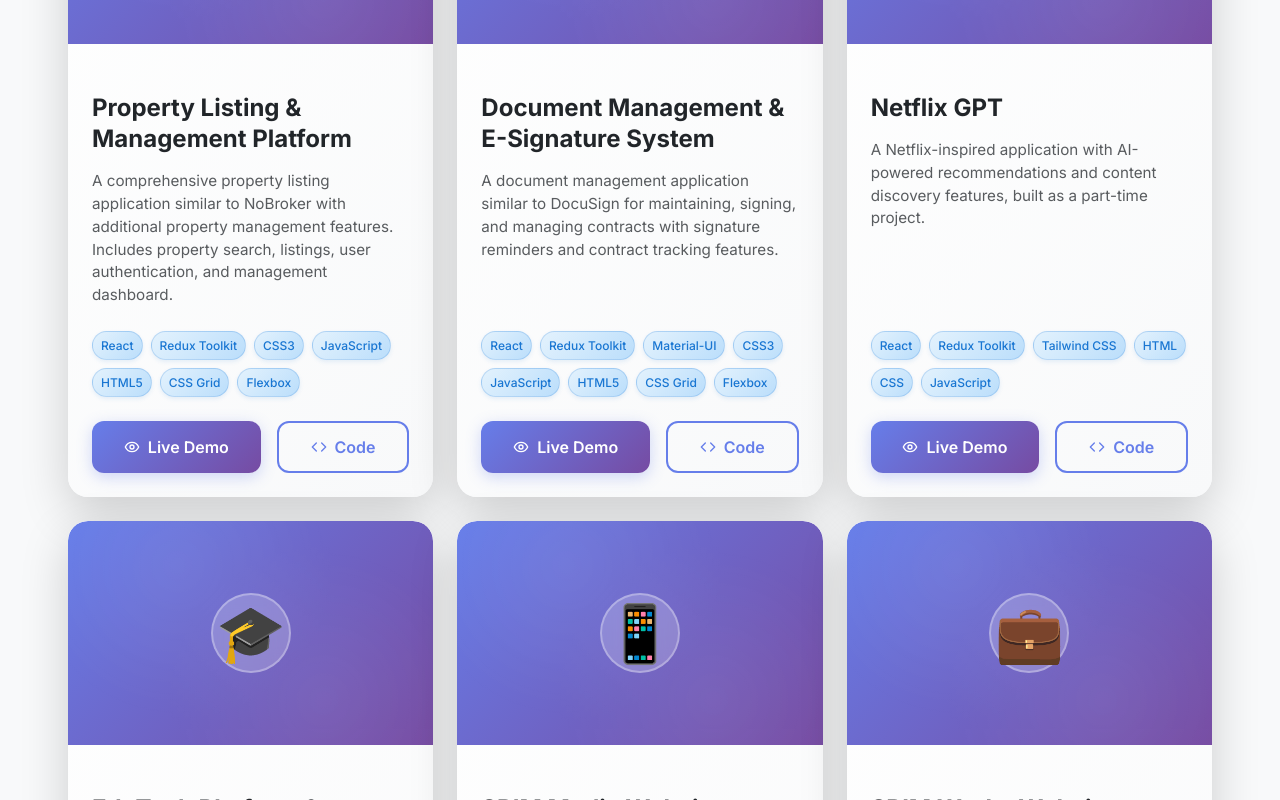
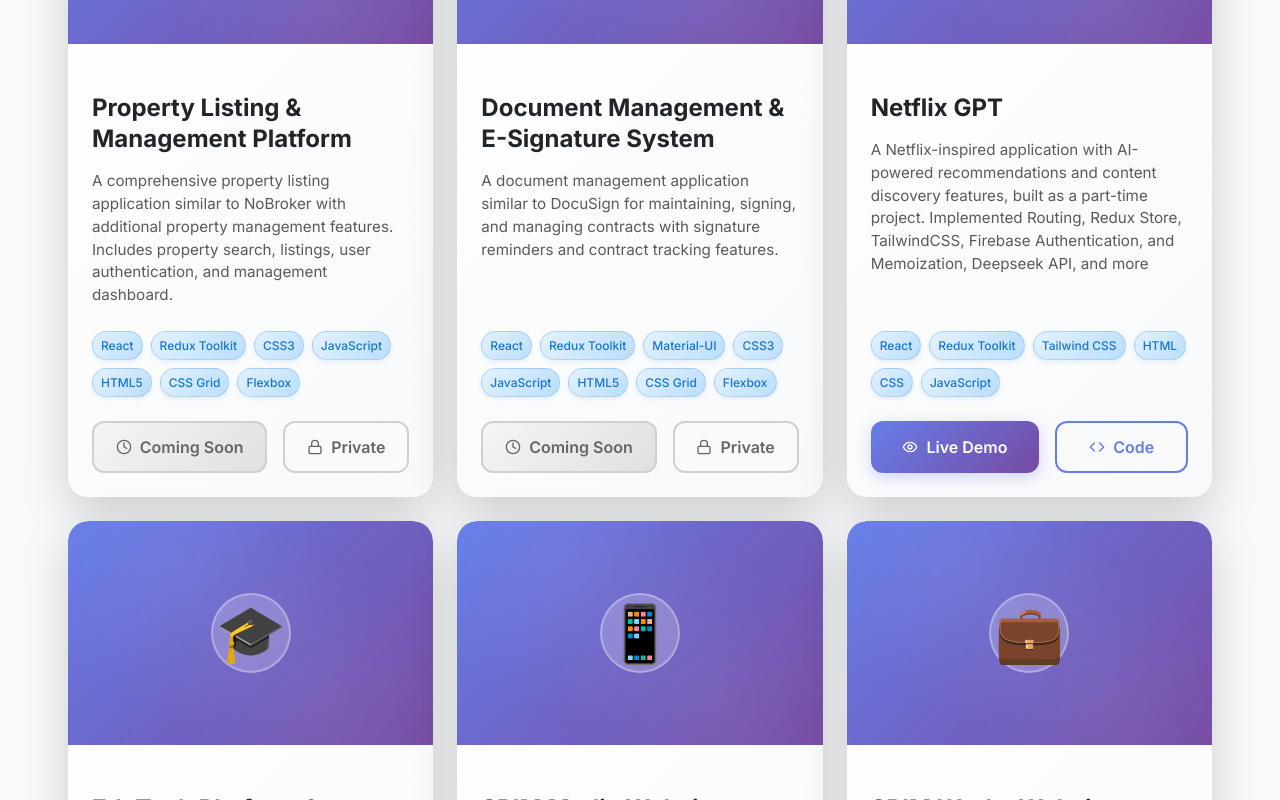
Before and after one commit to mahalteja/port_folio, a React (Create React App) app: page / in a window 1280 px wide. Shown: the part 4860-5660 px from the top of the page. Built offline with nearby package versions, Linux system fonts and the light colour scheme.

Commit message:
Updated Projects

```diff
--- a/public/index.html
+++ b/public/index.html
@@ -14,7 +14,7 @@
     <link rel="preconnect" href="https://fonts.googleapis.com">
     <link rel="preconnect" href="https://fonts.gstatic.com" crossorigin>
     <link href="https://fonts.googleapis.com/css2?family=Inter:wght@300;400;500;600;700;800&display=swap" rel="stylesheet">
-    <title>Frontend Developer Portfolio</title>
+    <title>Mahal Teja Portfolio</title>
   </head>
   <body>
     <noscript>You need to enable JavaScript to run this app.</noscript>
--- a/src/components/Contact.js
+++ b/src/components/Contact.js
@@ -51,8 +51,8 @@
     {
       icon: Mail,
       title: 'Email',
-      value: 'mahalteja@gmail.com',
-      link: 'mailto:mahalteja@gmail.com'
+      value: 'mahaltejapilla08@gmail.com',
+      link: 'mailto:mahaltejapilla08@gmail.com'
     },
     {
       icon: Phone,
--- a/src/components/Footer.js
+++ b/src/components/Footer.js
@@ -29,7 +29,7 @@
 
   const contactInfo = [
     { icon: Mail, text: 'mahaltejapilla08@gmail.com', href: 'mailto:mahaltejapilla08@gmail.com' },
-    { icon: Phone, text: '+1 91 7995447216', href: 'tel:+917995447216' },
+    { icon: Phone, text: '+91 7995447216', href: 'tel:+917995447216' },
     { icon: MapPin, text: 'Hyderabad, India', href: '#' }
   ];
 
--- a/src/components/Hero.js
+++ b/src/components/Hero.js
@@ -1,6 +1,7 @@
 import React, { useState, useEffect } from 'react';
 import { motion } from 'framer-motion';
-import { Mail, ArrowRight, Code, Palette, Zap } from 'lucide-react';
+import { Mail, ArrowRight, Code, Palette, Zap,} from 'lucide-react';
+import resumePDF from './utils/Mahal_Teja.pdf';
 
 const Hero = () => {
   const [currentText, setCurrentText] = useState(0);
@@ -217,8 +218,8 @@
                   transition={{ duration: 0.6, delay: 1.2, ease: "easeOut" }}
                 >
                   <motion.a
-                    href="/Mahal Teja_Resume.pdf"
-                    download
+                    href={resumePDF}
+                    download="Mahal_Teja_Resume.pdf"
                     className="btn btn-outline-warning btn-lg d-inline-flex align-items-center gap-2 px-4 py-3 fw-semibold"
                     aria-label="Download resume"
                     whileHover={{ scale: 1.05, y: -2 }}
--- a/src/components/Projects.js
+++ b/src/components/Projects.js
@@ -1,8 +1,7 @@
 import React, { useState } from 'react';
-import { ExternalLink, Github, Eye, Code } from 'lucide-react';
+import { ExternalLink, Github, Eye, Code, Lock, Clock } from 'lucide-react';
 
 const Projects = () => {
-  const [filter, setFilter] = useState('all');
   const [hoveredProject, setHoveredProject] = useState(null);
   const [clickedProject, setClickedProject] = useState(null);
 
@@ -61,11 +60,11 @@
     {
       id: 3,
       title: 'Netflix GPT',
-      description: 'A Netflix-inspired application with AI-powered recommendations and content discovery features, built as a part-time project.',
+      description: 'A Netflix-inspired application with AI-powered recommendations and content discovery features, built as a part-time project. Implemented Routing, Redux Store, TailwindCSS, Firebase Authentication, and Memoization, Deepseek API, and more',
       image: '🎬',
       category: 'react',
       technologies: ['React', 'Redux Toolkit', 'Tailwind CSS', 'HTML', 'CSS', 'JavaScript'],
-      liveUrl: '#',
+      liveUrl: 'https://netflixgpt-b5fac.web.app/',
       githubUrl: 'https://github.com/mahalteja/netflix-gpt',
       featured: true
     },
@@ -77,7 +76,7 @@
       category: 'react',
       technologies: ['React', 'Redux Toolkit', 'Styled Components', 'CSS3', 'JavaScript', 'HTML5', 'CSS Grid', 'Flexbox'],
       liveUrl: '#',
-      githubUrl: 'https://github.com/srimworks/eduTech',
+      githubUrl: '#',
       featured: false
     },
     {
@@ -104,16 +103,6 @@
     }
   ];
 
-  const categories = [
-    { id: 'all', name: 'All Projects' },
-    { id: 'react', name: 'React' },
-    { id: 'javascript', name: 'JavaScript' }
-  ];
-
-  const filteredProjects = filter === 'all'
-    ? projects
-    : projects.filter(project => project.category === filter);
-
   return (
     <section id="projects" className="section bg-light">
       <div className="container">
@@ -124,24 +113,9 @@
           </p>
         </div>
 
-        {/* Filter Buttons */}
-        {/* <div className="d-flex justify-content-center mb-5">
-          <div className="d-flex flex-wrap gap-3">
-            {categories.map((category) => (
-              <button
-                key={category.id}
-                onClick={() => setFilter(category.id)}
-                className={`btn px-4 py-2 rounded-pill fw-medium ${filter === category.id ? 'btn-primary shadow-custom' : 'btn-outline-primary'}`}
-              >
-                {category.name}
-              </button>
-            ))}
-          </div>
-        </div> */}
-
         {/* Projects Grid */}
         <div className="row g-4">
-          {filteredProjects.map((project, index) => (
+          {projects.map((project, index) => (
             <div
               key={project.id}
               className="col-md-6 col-lg-4"
@@ -220,6 +194,7 @@
                     }}
                   >
                     <div className="d-flex gap-4">
+                      {project.liveUrl !== '#' ? (
                         <a
                           href={project.liveUrl}
                           target="_blank"
@@ -234,6 +209,21 @@
                         >
                           <ExternalLink size={22} />
                         </a>
+                      ) : (
+                        <div
+                          className="d-flex align-items-center justify-content-center bg-white text-muted rounded-circle shadow-lg"
+                          style={{
+                            width: '3.5rem',
+                            height: '3.5rem',
+                            transition: 'all 0.3s ease',
+                            cursor: 'not-allowed'
+                          }}
+                          title="Coming Soon"
+                        >
+                          <Clock size={22} />
+                        </div>
+                      )}
+                      {project.githubUrl !== '#' ? (
                         <a
                           href={project.githubUrl}
                           target="_blank"
@@ -248,6 +238,20 @@
                         >
                           <Github size={22} />
                         </a>
+                      ) : (
+                        <div
+                          className="d-flex align-items-center justify-content-center bg-white text-muted rounded-circle shadow-lg"
+                          style={{
+                            width: '3.5rem',
+                            height: '3.5rem',
+                            transition: 'all 0.3s ease',
+                            cursor: 'not-allowed'
+                          }}
+                          title="Private Repository"
+                        >
+                          <Lock size={22} />
+                        </div>
+                      )}
                     </div>
                   </div>
                 </div>
@@ -283,6 +287,7 @@
 
                   {/* Action Buttons */}
                   <div className="d-flex flex-column flex-sm-row gap-3">
+                    {project.liveUrl !== '#' ? (
                       <a
                         href={project.liveUrl}
                         target="_blank"
@@ -301,6 +306,25 @@
                         <Eye size={16} />
                         Live Demo
                       </a>
+                    ) : (
+                      <div
+                        className="btn d-flex align-items-center justify-content-center gap-2 small flex-fill fw-semibold"
+                        style={{
+                          background: 'linear-gradient(135deg, #f5f5f5 0%, #e0e0e0 100%)',
+                          border: '2px solid #d0d0d0',
+                          borderRadius: '12px',
+                          padding: '12px 20px',
+                          color: '#666',
+                          cursor: 'not-allowed',
+                          transition: 'all 0.3s ease'
+                        }}
+                        title="Coming Soon"
+                      >
+                        <Clock size={16} />
+                        Coming Soon
+                      </div>
+                    )}
+                    {project.githubUrl !== '#' ? (
                       <a
                         href={project.githubUrl}
                         target="_blank"
@@ -318,6 +342,24 @@
                         <Code size={16} />
                         Code
                       </a>
+                    ) : (
+                      <div
+                        className="btn d-flex align-items-center justify-content-center gap-2 small flex-fill fw-semibold"
+                        style={{
+                          background: 'transparent',
+                          border: '2px solid #d0d0d0',
+                          borderRadius: '12px',
+                          padding: '12px 20px',
+                          color: '#666',
+                          cursor: 'not-allowed',
+                          transition: 'all 0.3s ease'
+                        }}
+                        title="Private Repository"
+                      >
+                        <Lock size={16} />
+                        Private
+                      </div>
+                    )}
                   </div>
                 </div>
               </div>
```
Also changed, not shown: 1 other file (tests, documents, lock files or other folders). Lines whose indentation alone changed are shown as unchanged.
